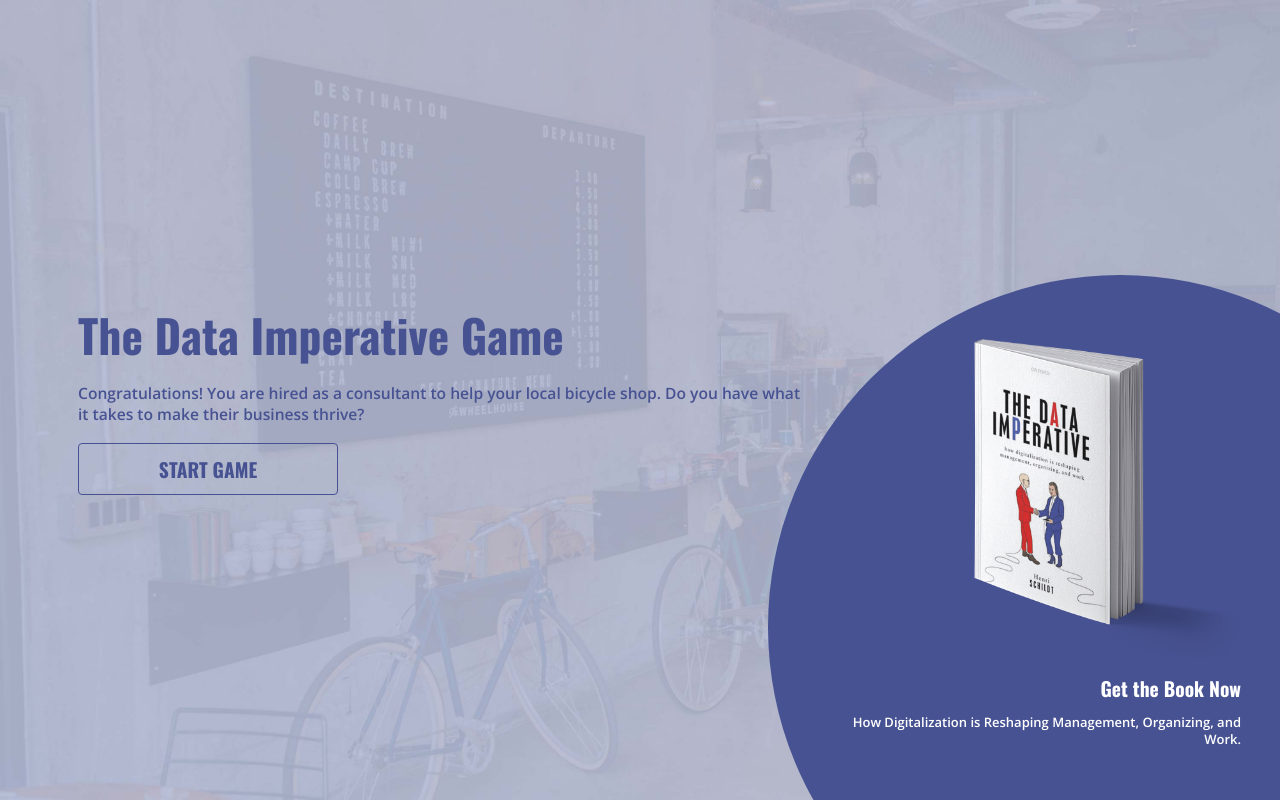
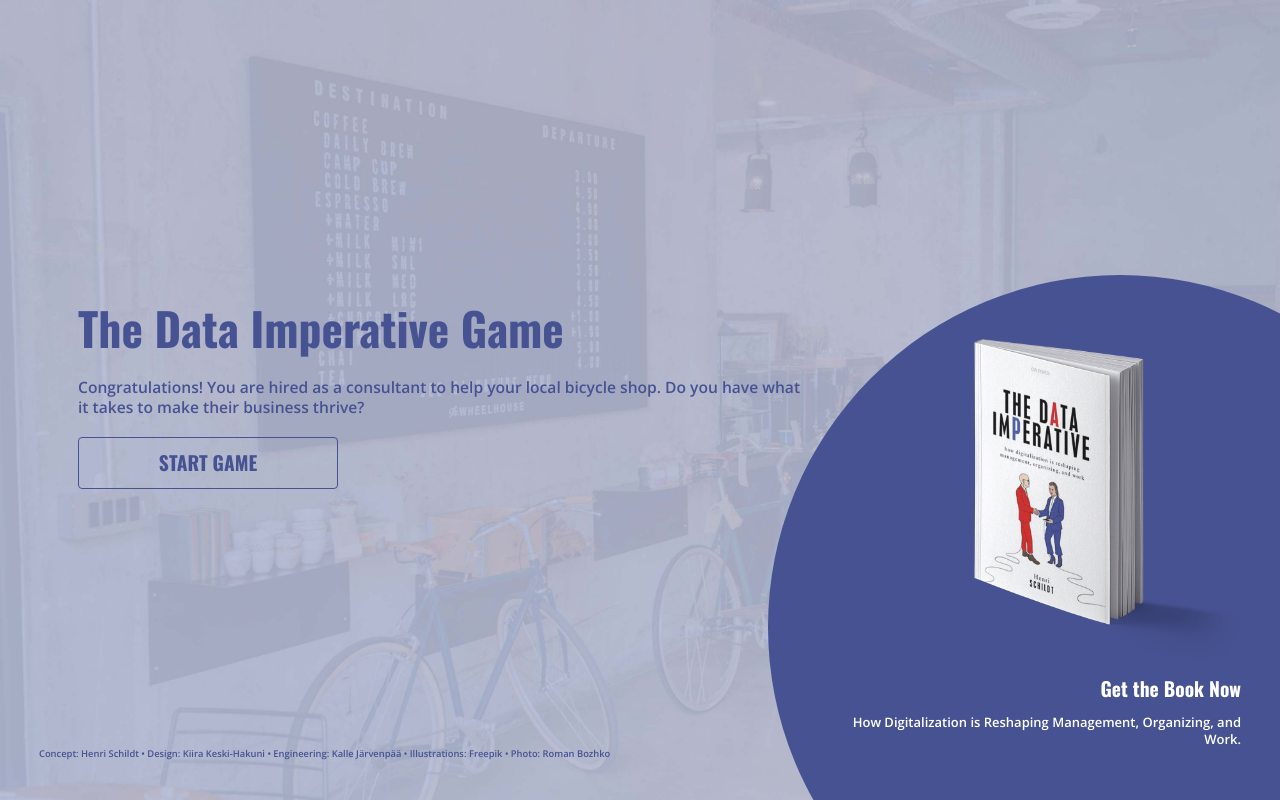
Before and after one commit to kaljarv/the-data-imperative-game, an Angular app: page / in a window 1280 px wide. Built offline with nearby package versions, Linux system fonts and the light colour scheme.

Commit message:
Updated authors

```diff
--- a/src/app/pages/title-screen/title-screen.component.html
+++ b/src/app/pages/title-screen/title-screen.component.html
@@ -14,3 +14,11 @@
   <h2>{{ t("Get the Book Now") }}</h2>
   <p>{{ t("BOOK_DESC") }}</p>
 </div>
+
+<div id="authors">
+  Concept: Henri Schildt
+  • Design: <a href="http://kipsonite.com" target="_blank">Kiira Keski-Hakuni</a>
+  • Engineering: <a href="http://kaljarv.com/" target="_blank">Kalle Järvenpää</a>
+  • Illustrations: <a href="http://www.freepik.com" target="_blank">Freepik</a>
+  • Photo: <a href="www.romanbozhkocreative.com" target="_blank">Roman Bozhko</a>
+</div>
--- a/src/app/pages/title-screen/title-screen.component.sass
+++ b/src/app/pages/title-screen/title-screen.component.sass
@@ -6,7 +6,7 @@
   height: 100vh
   width: 100vw
   padding: $margin-XL
-  grid-template-rows: 1fr
+  grid-template-rows: 1fr 1em
   grid-template-columns: 2fr 1fr
 
 #titleAndIntro
@@ -62,3 +62,14 @@
     height: 55vw
     top: -5vw
     left: -5vw
+
+#authors
+  grid-area: 2 / 1
+  font-size: $fontSize-XS
+  padding-right: $margin-XL
+
+  a
+    color: inherit !important
+    text-decoration: none !important
+    &:hover
+      text-decoration: underline !important
```
Also changed, not shown: 1 other file (tests, documents, lock files or other folders).
